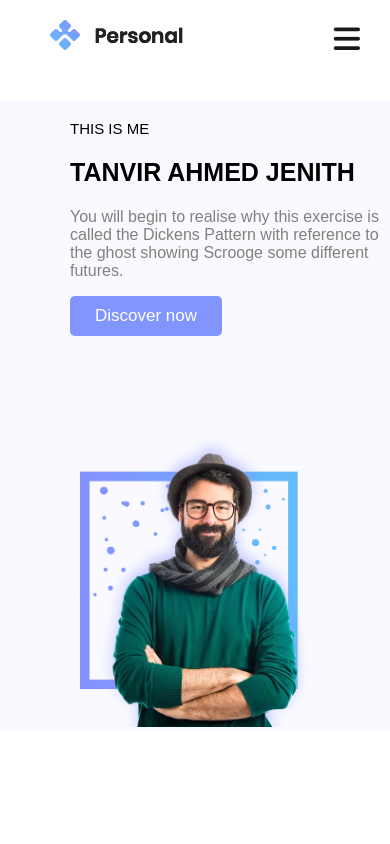
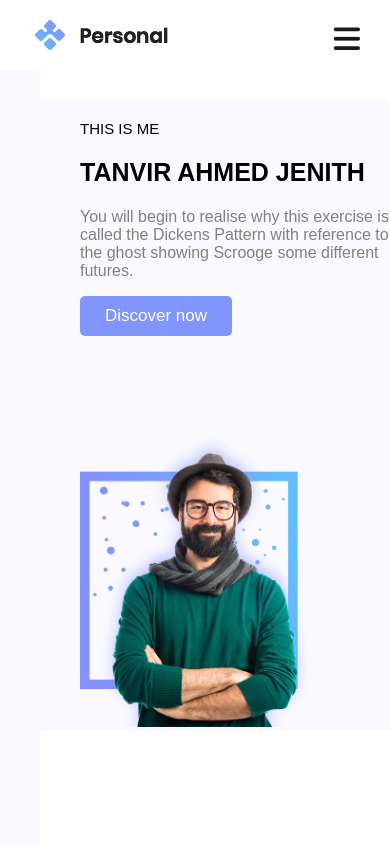
Before and after one commit to Jenith-programmer/Portfolio-website, a plain HTML site: page index.html in a window 390 px wide. Shown: the top 844 px of the page. Drawn offline with Linux system fonts and the light colour scheme.

Commit message:
Update Style.css

```diff
--- a/Style.css
+++ b/Style.css
@@ -395,13 +395,14 @@ footer .connect i:hover{
 
 @media (max-width:1080px){
     header{
-        width: 100%;
-        height: auto;
+       max-width:100%;
+       height: 80px;
 
     }
     header .logo{
-        margin-left: 30px;
-        padding: 20px;
+    margin-left:15px ;
+    padding: 20px;
+
     }
     .checkbtn{
         display: block;
@@ -412,7 +413,7 @@ footer .connect i:hover{
         height: 100vh;
         background: #F9F9FF;
         top: 54px;
-        left: -200%;
+        left: -100%;
         transition: all .1s;
     }
 
@@ -441,7 +442,7 @@ footer .connect i:hover{
 
     .half1{
        margin-top:100px;
-      margin-left: 70px;
+      margin-left: 80px;
     }
     .half1 h3{
         font-size: 15px;
```
